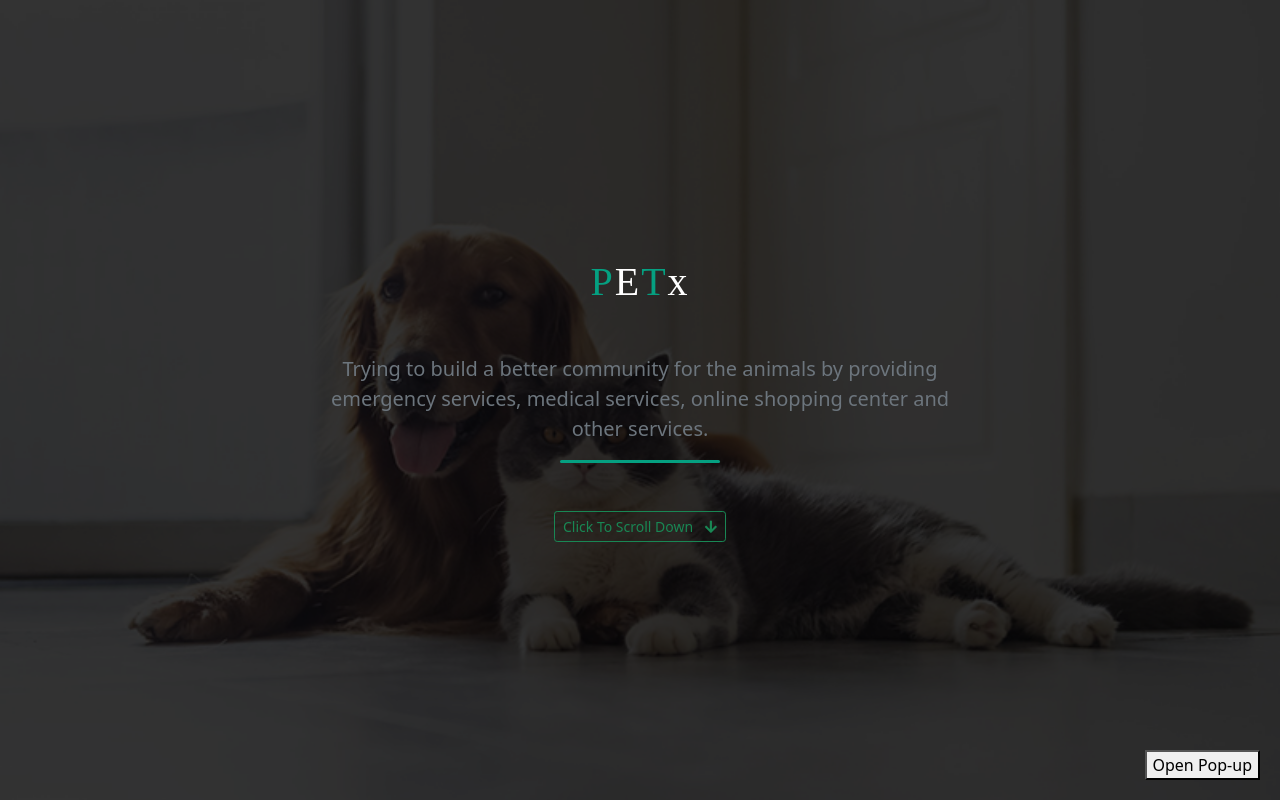
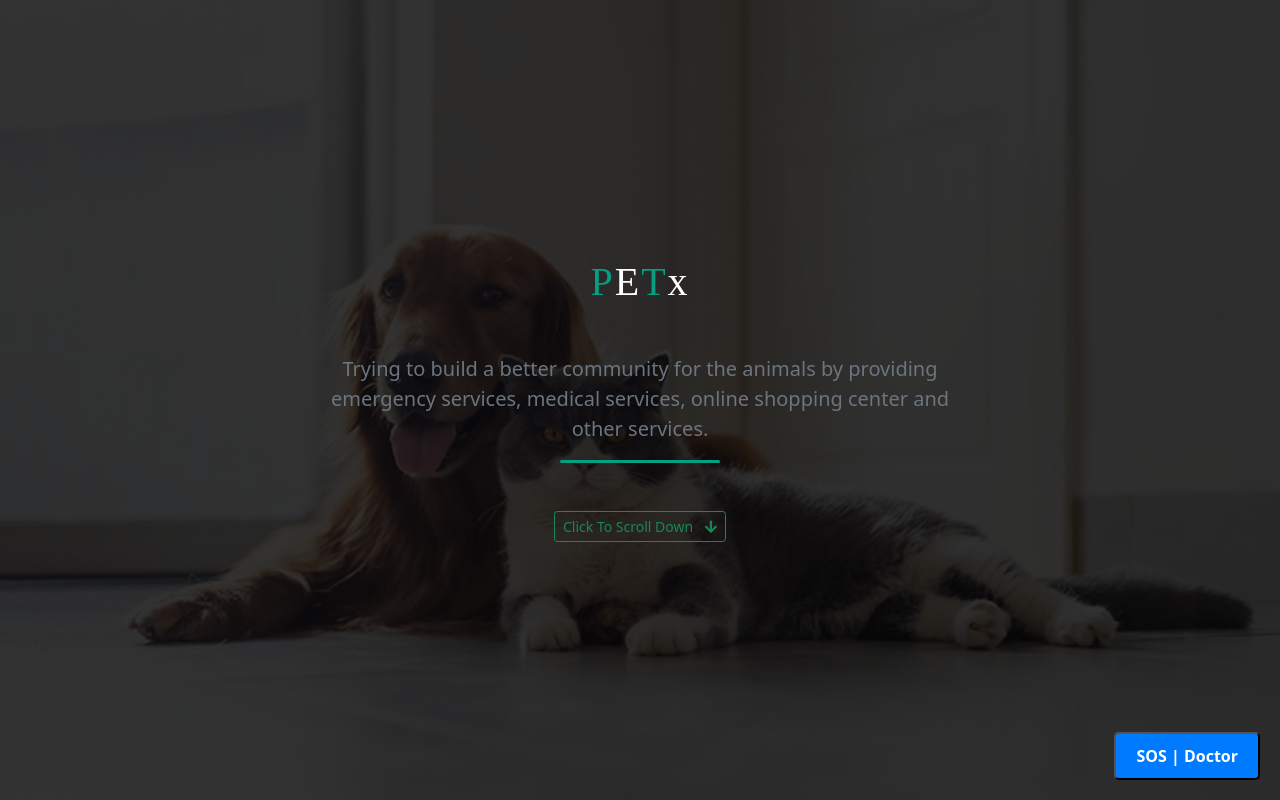
Before and after one commit to PetX-Inc/PETx, a React (Create React App) app: page / in a window 1280 px wide. Shown: the top 800 px of the page. Built offline with nearby package versions, Linux system fonts and the light colour scheme; a web font is replaced by a local one.

Commit message:
all set except styling of form and bg blur

```diff
--- a/src/comps/popup2/popup2.css
+++ b/src/comps/popup2/popup2.css
@@ -2,6 +2,7 @@
   position: fixed;
   bottom: 20px;
   right: 20px;
+
 }
 
 .pop-up-background {
@@ -16,12 +17,58 @@
   align-items: center;
 }
 
+
+/* Form background it is */
 .pop-up-content {
   background-color: #fff;
   padding: 20px;
   border-radius: 5px;
   box-shadow: 0 0 10px rgba(0, 0, 0, 0.3);
 }
+
+
+.pop-up-button {
+  position: relative;
+  display: inline-block;
+  padding: 10px 20px;
+  background-color: #007bff;
+  color: #fff;
+  font-size: 16px;
+  font-weight: bold;
+  border-radius: 5px;
+  text-align: center;
+  text-decoration: none;
+  transition: all 0.2s ease-in-out;
+}
+
+/* .pop-up-button-wrapper:hover {
+  background-color: #0056b3;
+  box-shadow: 0 5px 10px rgba(0, 0, 0, 0.3);
+} */
+
+.pop-up-button:active {
+  transform: translateY(1px);
+  box-shadow: none;
+}
+
+.pop-up-button::before {
+  content: "";
+  position: absolute;
+  top: 0;
+  left: 0;
+  width: 100%;
+  height: 100%;
+  background-color: rgba(255, 255, 255, 0.2);
+  border-radius: 5px;
+  opacity: 0;
+  transition: all 0.2s ease-in-out;
+}
+
+.pop-up-button:hover::before {
+  opacity: 1;
+}
+
+
 
 .form-row {
   margin-bottom: 10px;
--- a/src/comps/popup2/popup2.js
+++ b/src/comps/popup2/popup2.js
@@ -49,7 +49,7 @@ class Popup extends Component {
 
     return (
       <div className="pop-up-button-wrapper">
-        <button onClick={this.openPopUp}>Open Pop-up</button>
+        <button className='pop-up-button' onClick={this.openPopUp}>SOS | Doctor</button>
         {isOpen && (
           <div className="pop-up-background">
             <div className="pop-up-content" ref={(node) => (this.popUpRef = node)}>
@@ -95,6 +95,7 @@ class Popup extends Component {
                     )}
                     <div className="form-row form-buttons">
                       <button type="submit">Submit</button>
+
                       <button type="button" onClick={form.reset}>
                         Reset
                       </button>
```
